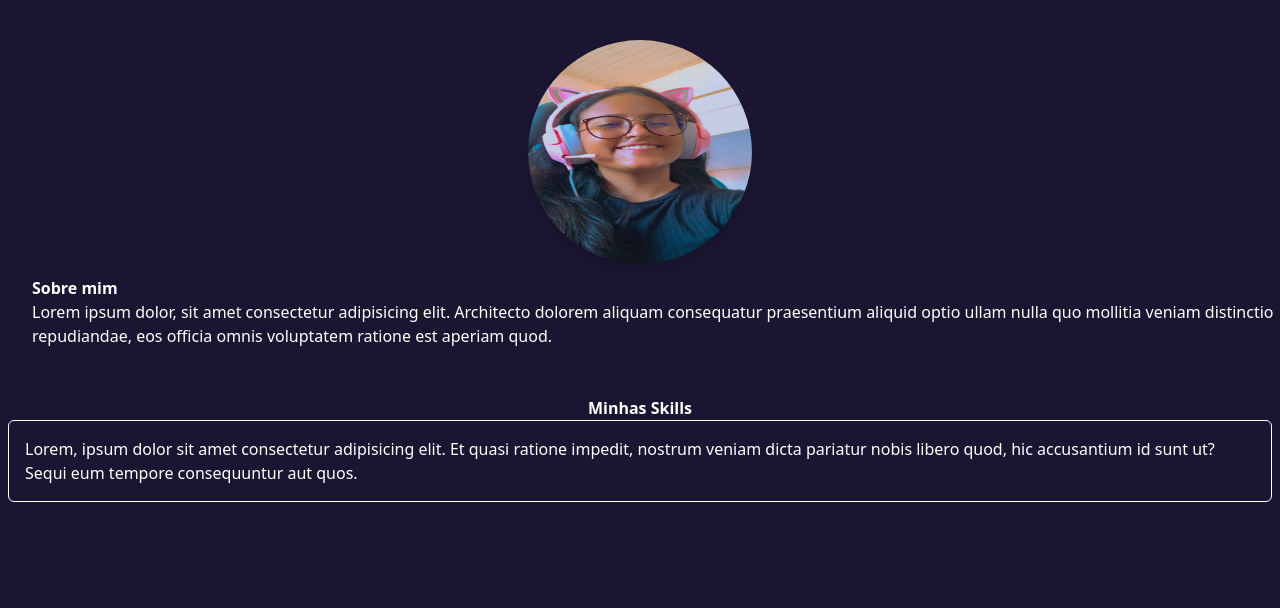
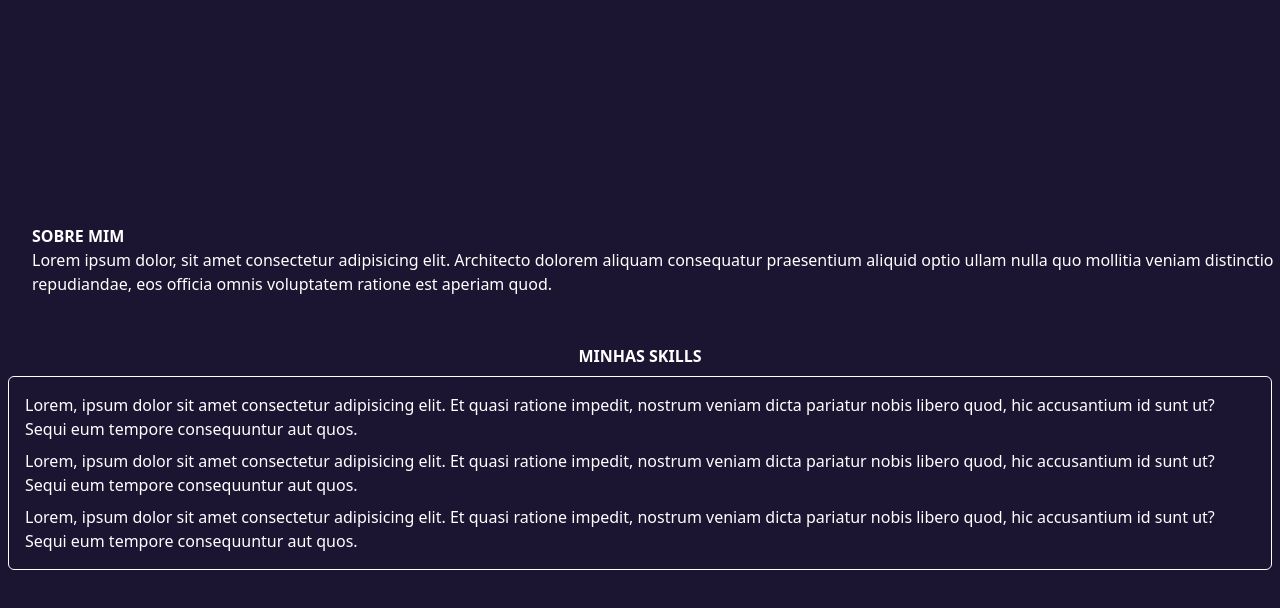
Before and after one commit to vitoriacst/vitoriacst.github.io, a React (Create React App) app in the folder app/: page / in a window 1280 px wide. Shown: the top 608 px of the page. Built offline with nearby package versions, Linux system fonts and the light colour scheme.

Commit message:
feat: :sparkles: details screen settings about me

```diff
--- a/app/src/pages/AboutMe.jsx
+++ b/app/src/pages/AboutMe.jsx
@@ -1,18 +1,9 @@
-import MyPicture from '../images/myProfile.jpeg';
 const AboutMe = () => {
   return (
-    <div className="mflex items-center justify-center">
-      <div className="mt-10 flex flex-col gap-10 justify-center items-center">
-        <div className="">
-          <img
-            src={MyPicture}
-            className="mb-3 w-56 h-56 rounded-full shadow-lg"
-            alt="vitoria"
-          />
-        </div>
-      </div>
+    <div className="flex items-center flex-col justify-center">
+      <div className="mt-56 flex flex-col gap-10 justify-center items-center"></div>
       <div className="ml-8">
-        <h1 className="text-white font-bold">Sobre mim</h1>
+        <h1 className="text-white font-bold">SOBRE MIM</h1>
         <p className="text-white font-light">
           Lorem ipsum dolor, sit amet consectetur adipisicing elit. Architecto
           dolorem aliquam consequatur praesentium aliquid optio ullam nulla quo
@@ -20,12 +11,29 @@ const AboutMe = () => {
           ratione est aperiam quod.
         </p>
       </div>
-      <div className=" flex justify-center flex-col items-center mt-10 p-2">
-        <h1 className="text-white font-bold">Minhas Skills</h1>
+      <div className=" flex justify-center flex-col items-center mt-10 gap-2 p-2">
+        <h1 className="text-white font-bold">MINHAS SKILLS</h1>
         <div className="bg-transparent border border-white p-4 text-white rounded-md ">
-          Lorem, ipsum dolor sit amet consectetur adipisicing elit. Et quasi
-          ratione impedit, nostrum veniam dicta pariatur nobis libero quod, hic
-          accusantium id sunt ut? Sequi eum tempore consequuntur aut quos.
+          <ul className="flex gap-2 flex-col">
+            <li>
+              Lorem, ipsum dolor sit amet consectetur adipisicing elit. Et quasi
+              ratione impedit, nostrum veniam dicta pariatur nobis libero quod,
+              hic accusantium id sunt ut? Sequi eum tempore consequuntur aut
+              quos.
+            </li>
+            <li>
+              Lorem, ipsum dolor sit amet consectetur adipisicing elit. Et quasi
+              ratione impedit, nostrum veniam dicta pariatur nobis libero quod,
+              hic accusantium id sunt ut? Sequi eum tempore consequuntur aut
+              quos.
+            </li>
+            <li>
+              Lorem, ipsum dolor sit amet consectetur adipisicing elit. Et quasi
+              ratione impedit, nostrum veniam dicta pariatur nobis libero quod,
+              hic accusantium id sunt ut? Sequi eum tempore consequuntur aut
+              quos.
+            </li>
+          </ul>
         </div>
       </div>
     </div>
```
